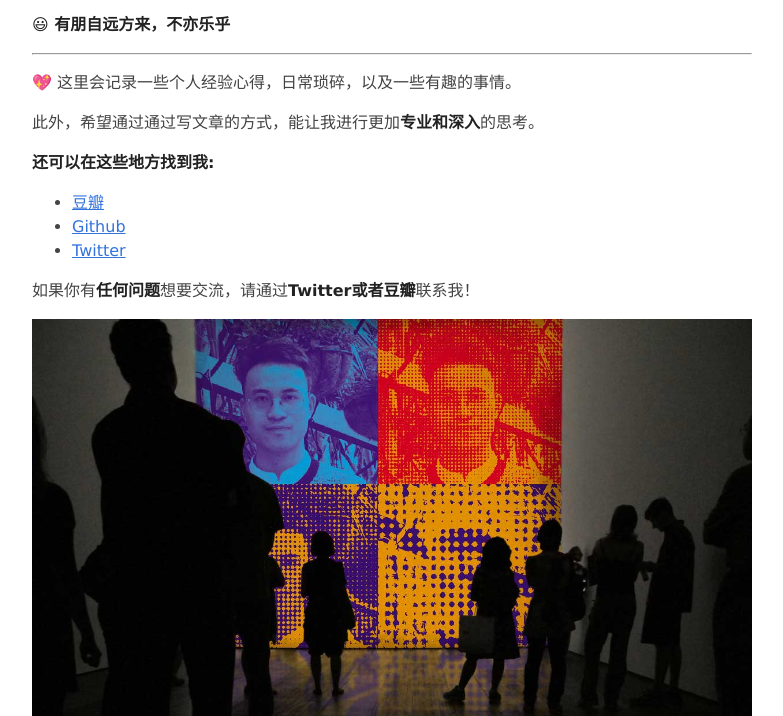
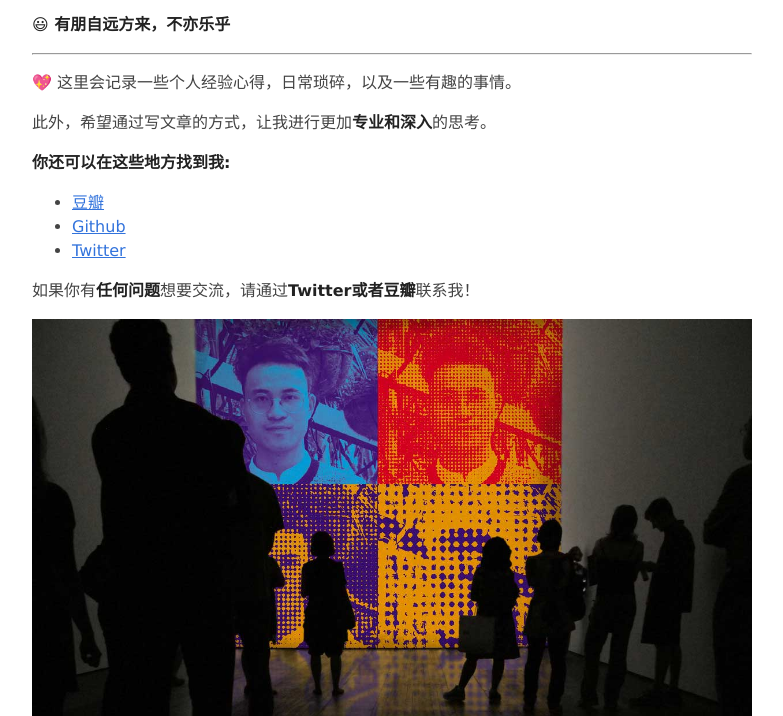
Before and after one commit to ReardonYang/ReardonYang.github.io, a plain HTML site: page index.html in a window 1280 px wide. Shown: the part 123-839 px from the top of the page, without its empty margins (248-1031 px from the left). Drawn offline with Linux system fonts and the light colour scheme.

Commit message:
fix bugs

```diff
--- a/index.html
+++ b/index.html
@@ -235,8 +235,8 @@
 <p><strong>😃  有朋自远方来，不亦乐乎</strong></p>
 <hr>
 <p>💖 这里会记录一些个人经验心得，日常琐碎，以及一些有趣的事情。</p>
-<p>此外，希望通过通过写文章的方式，能让我进行更加<strong>专业和深入</strong>的思考。</p>
-<p><strong>还可以在这些地方找到我:</strong></p>
+<p>此外，希望通过写文章的方式，让我进行更加<strong>专业和深入</strong>的思考。</p>
+<p><strong>你还可以在这些地方找到我:</strong></p>
 <ul>
 <li><a href="https://www.douban.com/people/57644512/">豆瓣</a></li>
 <li><a href="https://github.com/ReardonYang">Github</a></li>
```
